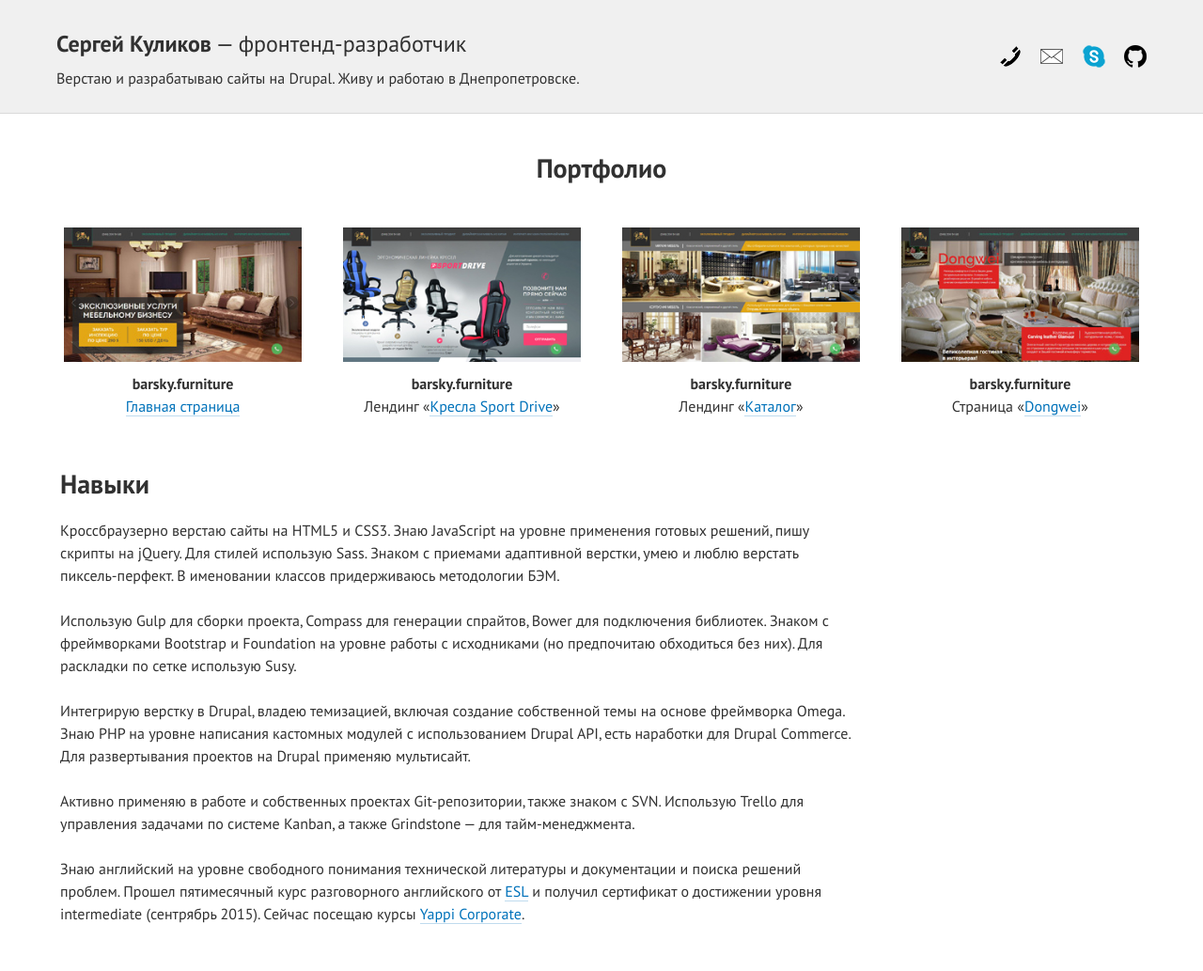
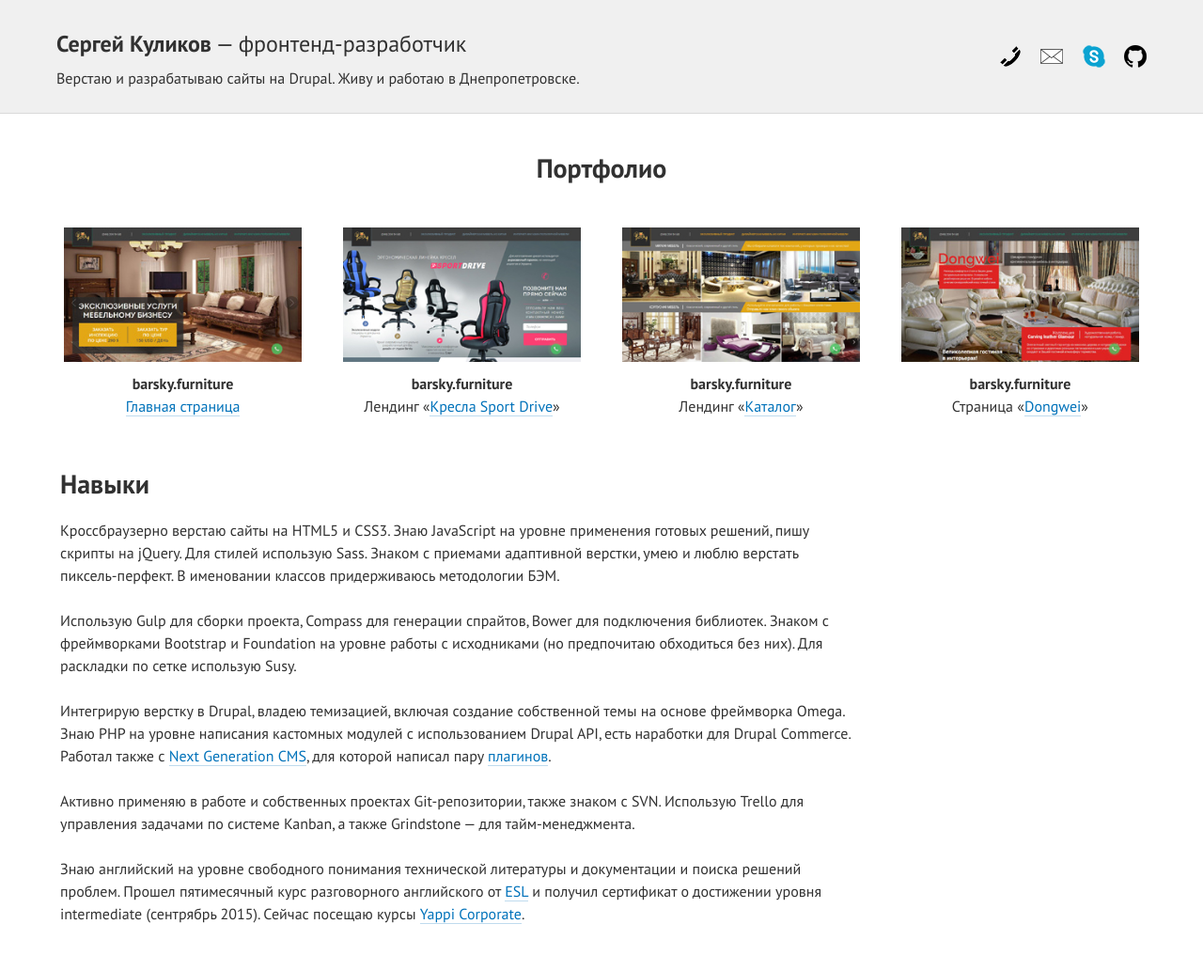
Before and after one commit to web-padawan/web-padawan.github.io, a Jekyll site: the page built from index.html, in a window 1280 px wide. Shown: the whole page at 94% size. Built offline with Jekyll 4.4.1, drawn with Linux system fonts in a browser that asks for light colours.

Commit message:
[mod] skills - another text

```diff
--- a/_includes/skills.html
+++ b/_includes/skills.html
@@ -13,7 +13,8 @@
     <p class="skills__text">
       <span>Интегрирую верстку в Drupal, владею темизацией, включая создание собственной темы на основе фреймворка Omega.</span>
       <span>Знаю PHP на уровне написания кастомных модулей с использованием Drupal API, есть наработки для Drupal Commerce.</span>
-      <span>Для развертывания проектов на Drupal применяю мультисайт.</span>
+      <span>Работал также с <a href="http://ngcms.ru" target="_blank">Next Generation CMS</a>, для которой написал</span>
+      <span>пару <a href="https://github.com/web-padawan/ngplugins" target="_blank">плагинов</a>.</span>
     </p>
     <p class="skills__text">
       <span>Активно применяю в работе и собственных проектах Git-репозитории, также знаком с SVN.</span>
```
